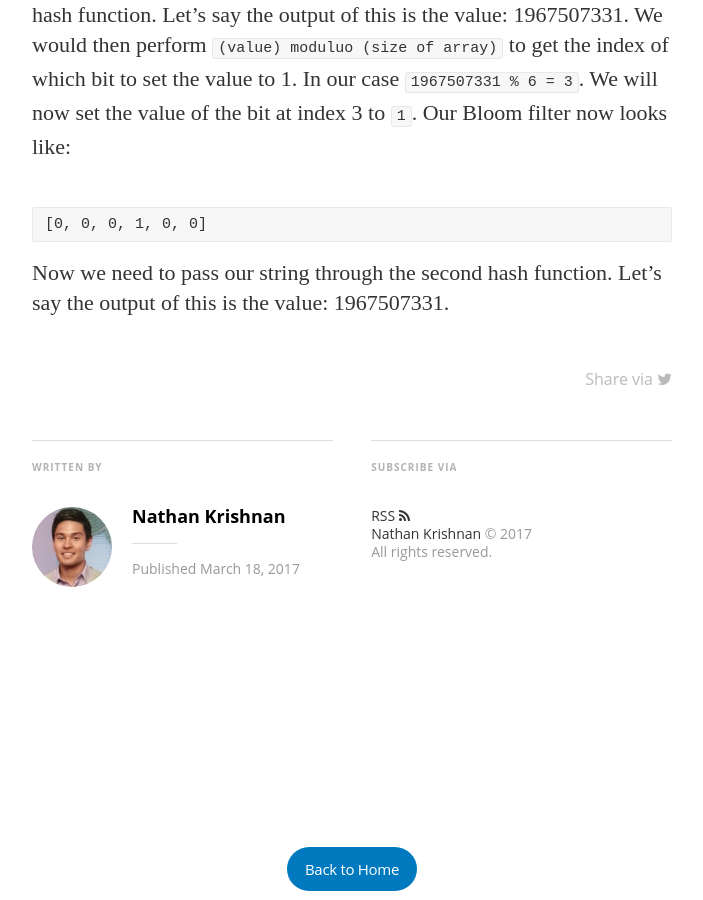
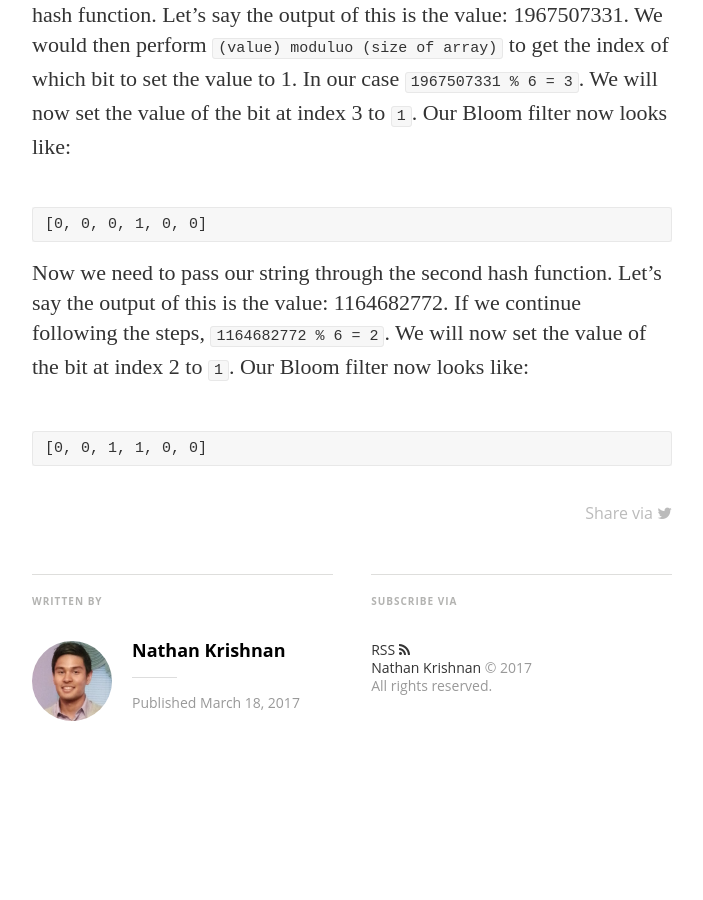
Before and after one commit to nathankrishnan/nathankrishnan.github.io, a Jekyll site: the page built from _posts/2017-03-18-bloomfilter.md, in a window 1280 px wide and 900 px high, scrolled down 2509 px. Shown: the whole window, without its empty margins (288-991 px from the left). Built offline with Jekyll 4.4.1, drawn with Linux system fonts in a browser that asks for light colours; nearby versions of some CDN libraries; some web fonts are replaced; comment, search, counter and statistics services are not loaded.

Commit message:
Update 2017-03-18-bloomfilter.md

````diff
--- a/_posts/2017-03-18-bloomfilter.md
+++ b/_posts/2017-03-18-bloomfilter.md
@@ -39,4 +39,7 @@ Let's walkthrough the steps of inserting an item and querying to check the prese
 [0, 0, 0, 1, 0, 0]
 ```
 
-Now we need to pass our string through the second hash function.  Let's say the output of this is the value: 1967507331.
+Now we need to pass our string through the second hash function.  Let's say the output of this is the value: 1164682772.  If we continue following the steps, ```1164682772 % 6 = 2```.  We will now set the value of the bit at index 2 to ```1```.  Our Bloom filter now looks like:
+```
+[0, 0, 1, 1, 0, 0]
+```
````
